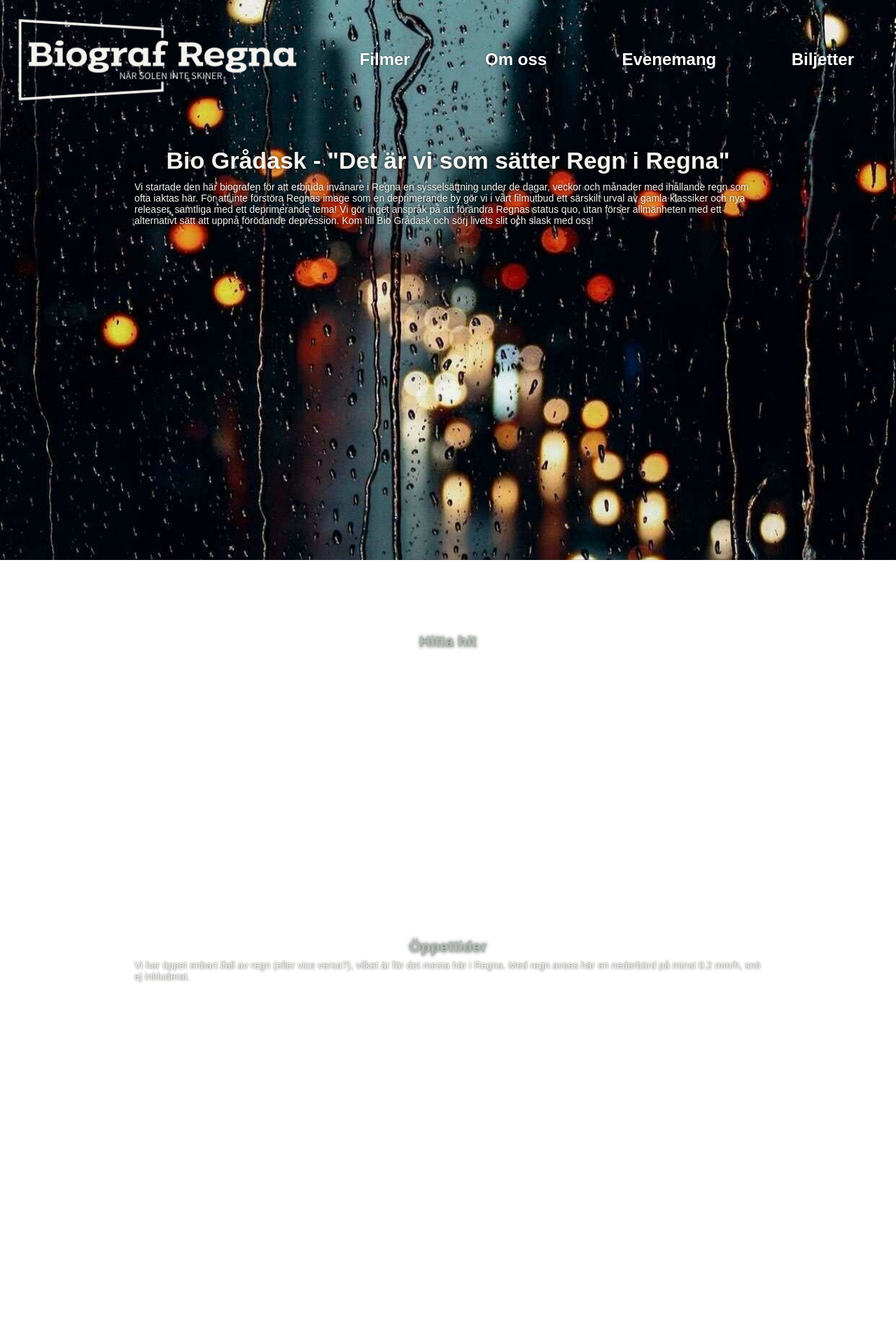
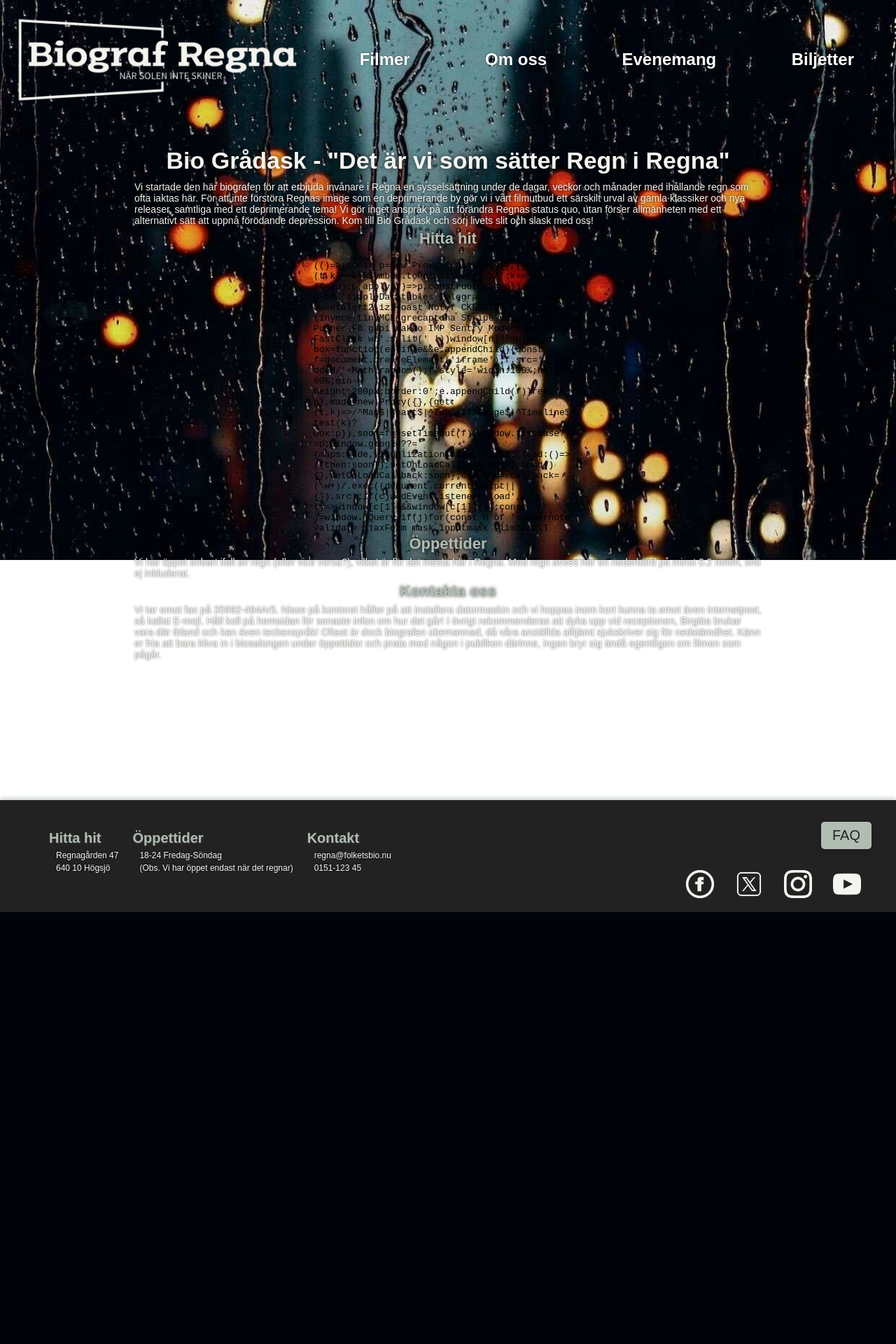
Before and after one commit to rl-86/kino-clone-project, a Node server app: page /about in a window 1280 px wide. Shown: the top 1920 px of the page at 70% size. After the commit the page ends 1303 px from the top, so only its background shows below. Run offline with Node 20, Linux system fonts and the light colour scheme; some libraries are stand-ins or nearby versions.

Commit message:
Final adjustments

```diff
--- a/package.json
+++ b/package.json
@@ -5,11 +5,10 @@
   "type": "module",
   "scripts": {
     "dev": "nodemon",
-    "start": "node",
+    "start": "node .",
     "test": "cross-env NODE_OPTIONS=--experimental-vm-modules jest",
-    "dev:sass:watch": "sass --no-source-map --watch src/main.scss static/main.css"
+    "sass:watch": "sass --no-source-map --watch src/main.scss static/main.css"
   },
-  "start": "node .",
   "author": "rl-86",
   "license": "ISC",
   "devDependencies": {
--- a/src/main.scss
+++ b/src/main.scss
@@ -73,7 +73,7 @@
   flex: 1;
   p {
     max-width: 70vw;
-    min-height: 80vh;
+
     text-align: left;
     margin: 0 auto;
   }
--- a/static/main.css
+++ b/static/main.css
@@ -61,7 +61,6 @@
 }
 .content p {
   max-width: 70vw;
-  min-height: 80vh;
   text-align: left;
   margin: 0 auto;
 }
```
